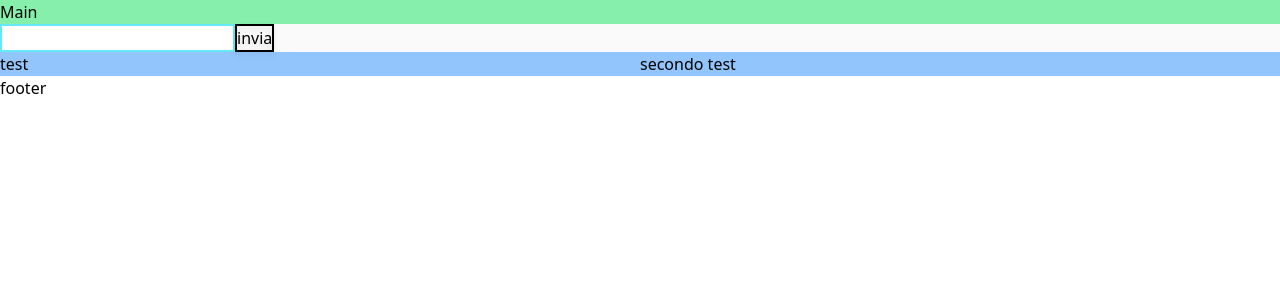
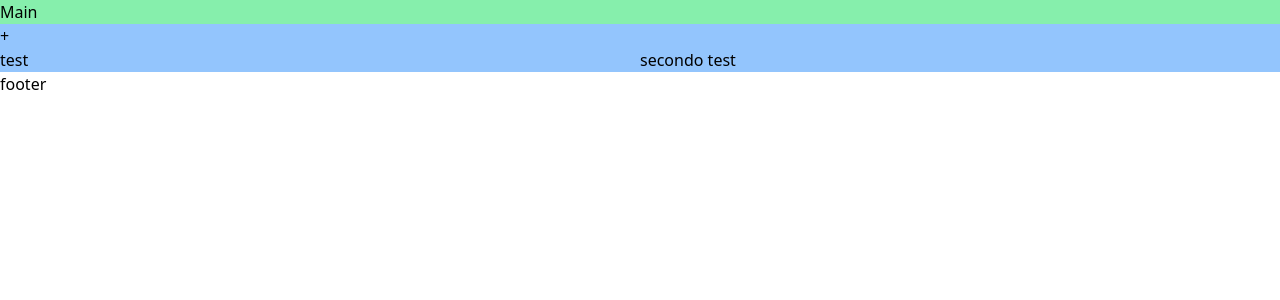
Before and after one commit to stefano-marchesi/exDec, a React (Vite) app: page / in a window 1280 px wide. Shown: the top 300 px of the page. Built offline with nearby package versions, Linux system fonts and the light colour scheme.

Commit message:
aggiungi parte diventa popup

```diff
--- a/src/components/AggiungiParte.tsx
+++ b/src/components/AggiungiParte.tsx
@@ -13,11 +13,22 @@ export const AggiungiParte = ()=>{
   const handleClick = ()=>{
     dispatch(aggiungiParte(parte))
     cambiaParte(parteDefault)
+    toggleAperto()
   }
+
+  const [aperto, cambiaAperto ] = useState(false)
+  const toggleAperto = ()=>{cambiaAperto(!aperto)}
   return (
-    <div className="bg-zinc-50">
-      <input className="border-2 border-cyan-300" value={parte.nome}    onChange={e => cambiaParte({nome: e.target.value})} />
-      <button className="drop-shadow-md  text-center border-2 border-black" onClick={handleClick}>invia</button>
-    </div>
+
+    <>
+
+      <button onClick={toggleAperto}>+</button>
+      {aperto && <div className="bg-zinc-50">
+        <input className="border-2 border-cyan-300" value={parte.nome}    onChange={e => cambiaParte({nome: e.target.value})} />
+        <button className="drop-shadow-md  text-center border-2 border-black" onClick={handleClick}>invia</button>
+      </div>
+
+}
+          </>
   )
 }
```
